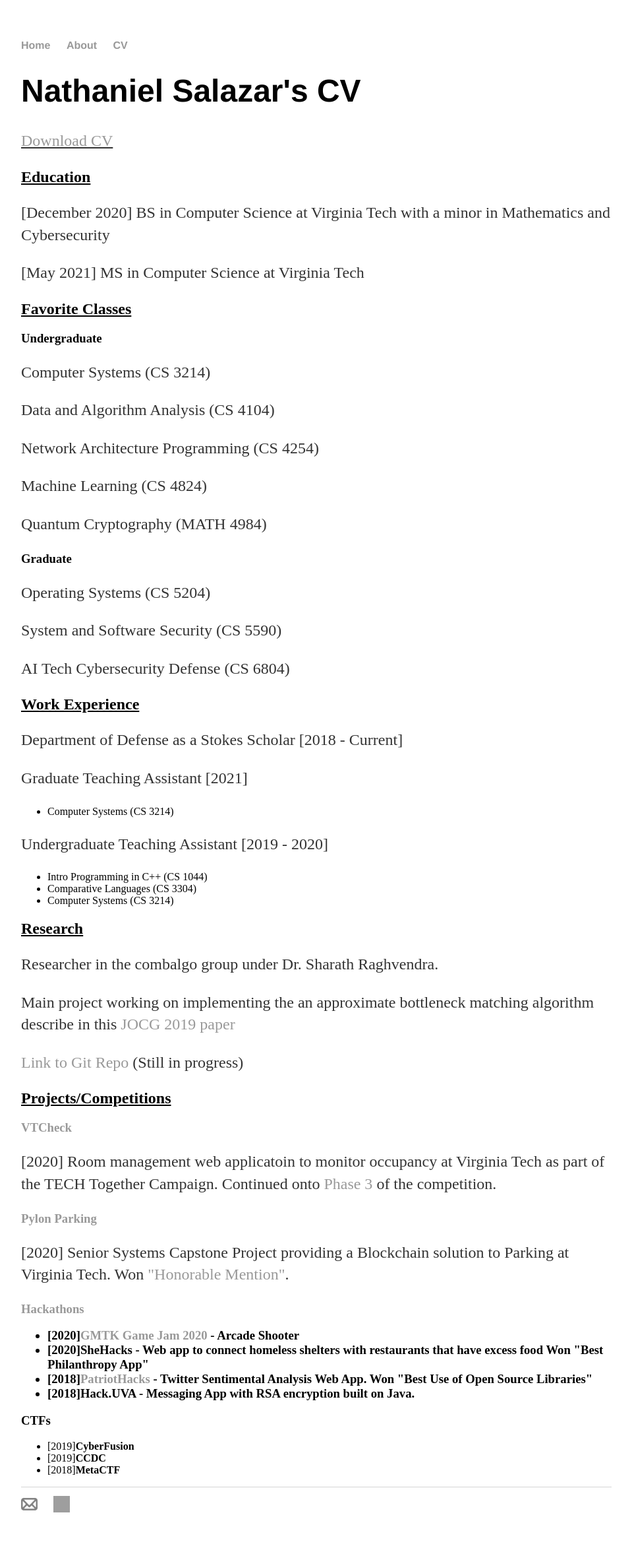
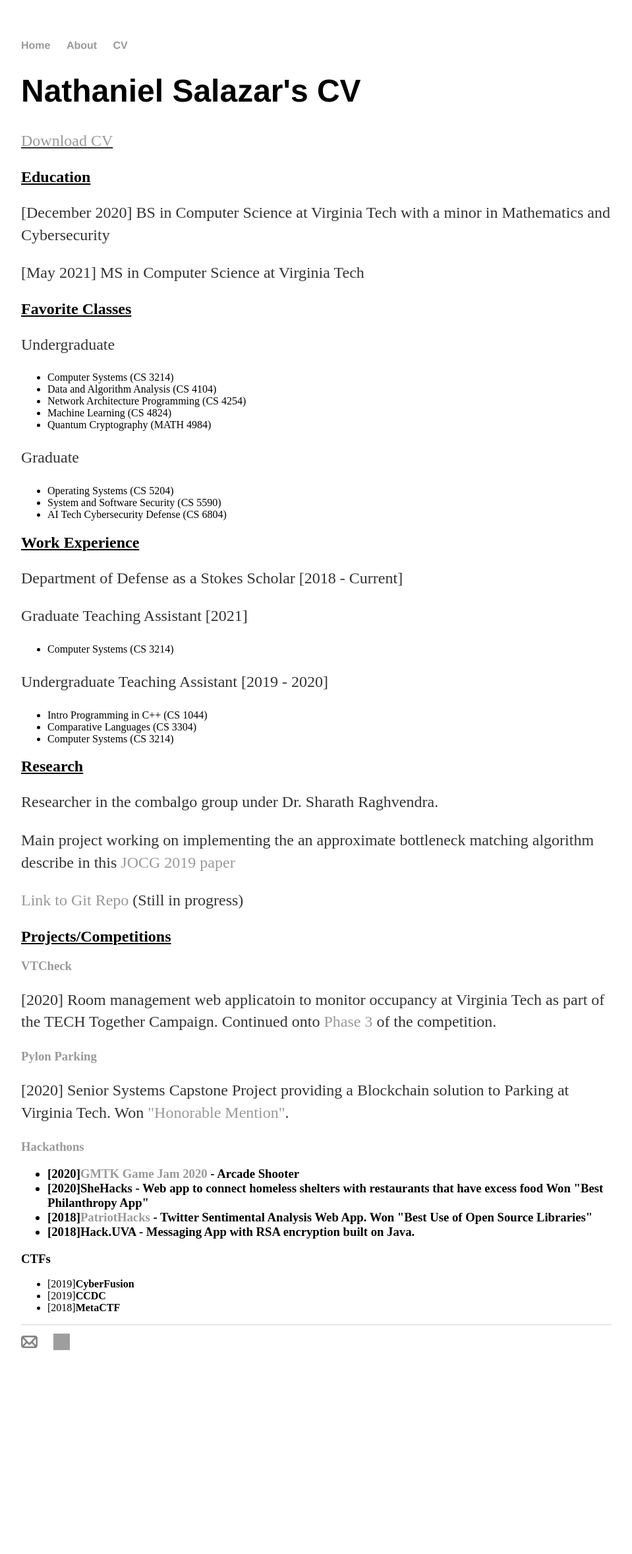
Before and after one commit to Nintendroid1/nintendroid1.github.io, a Jekyll site: the page built from cv/index.html, in a window 1280 px wide. Shown: the whole page at 66% size, without its empty margins (160-1119 px from the left). Built offline with Jekyll 4.4.1, drawn with Linux system fonts in a browser that asks for light colours; after the commit the page ends 2109 px from its top, so only the background shows below that; grey boxes are pictures that could not be loaded.

Commit message:
Update index.html

```diff
--- a/cv/index.html
+++ b/cv/index.html
@@ -10,18 +10,21 @@ title: Nathaniel Salazar's CV
 		<p>[May 2021] MS in Computer Science at Virginia Tech</p>
 
 	<h2><u>Favorite Classes</u></h2>
-		<h3>Undergraduate</h3>
-		<p> Computer Systems (CS 3214) </p>
-		<p> Data and Algorithm Analysis (CS 4104) </p>
-		<p> Network Architecture Programming (CS 4254) </p>
-		<p> Machine Learning (CS 4824) </p>
-		<p> Quantum Cryptography (MATH 4984) </p>
+		<p>Undergraduate</p>
+		<ul>
+			<li> Computer Systems (CS 3214) </li>
+			<li> Data and Algorithm Analysis (CS 4104) </li>
+			<li> Network Architecture Programming (CS 4254) </li>
+			<li> Machine Learning (CS 4824) </li>
+			<li> Quantum Cryptography (MATH 4984) </li>
+		</ul>
 
-		<h3>Graduate</h3>
-		<p> Operating Systems (CS 5204) </p>
-		<p> System and Software Security (CS 5590) </p>
-		<p> AI Tech Cybersecurity Defense (CS 6804) </p>
-
+		<p>Graduate</p>
+		<ul>
+			<li> Operating Systems (CS 5204) </li>
+			<li> System and Software Security (CS 5590) </li>
+			<li> AI Tech Cybersecurity Defense (CS 6804) </li>
+		</ul>
 	<h2><u>Work Experience</u></h2>
 		<p> Department of Defense as a Stokes Scholar [2018 - Current]</p>
 		<p> Graduate Teaching Assistant [2021]</p>
```
